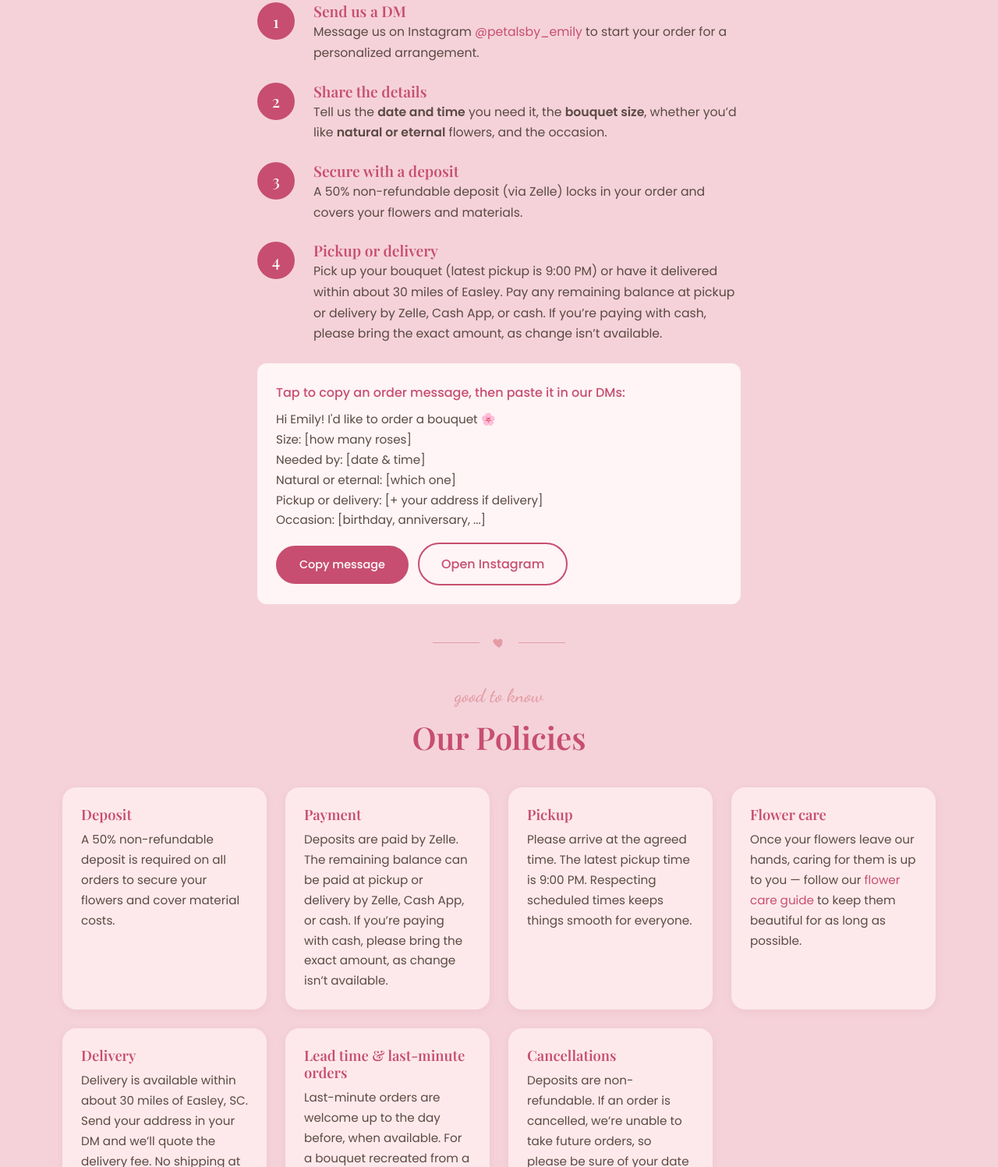
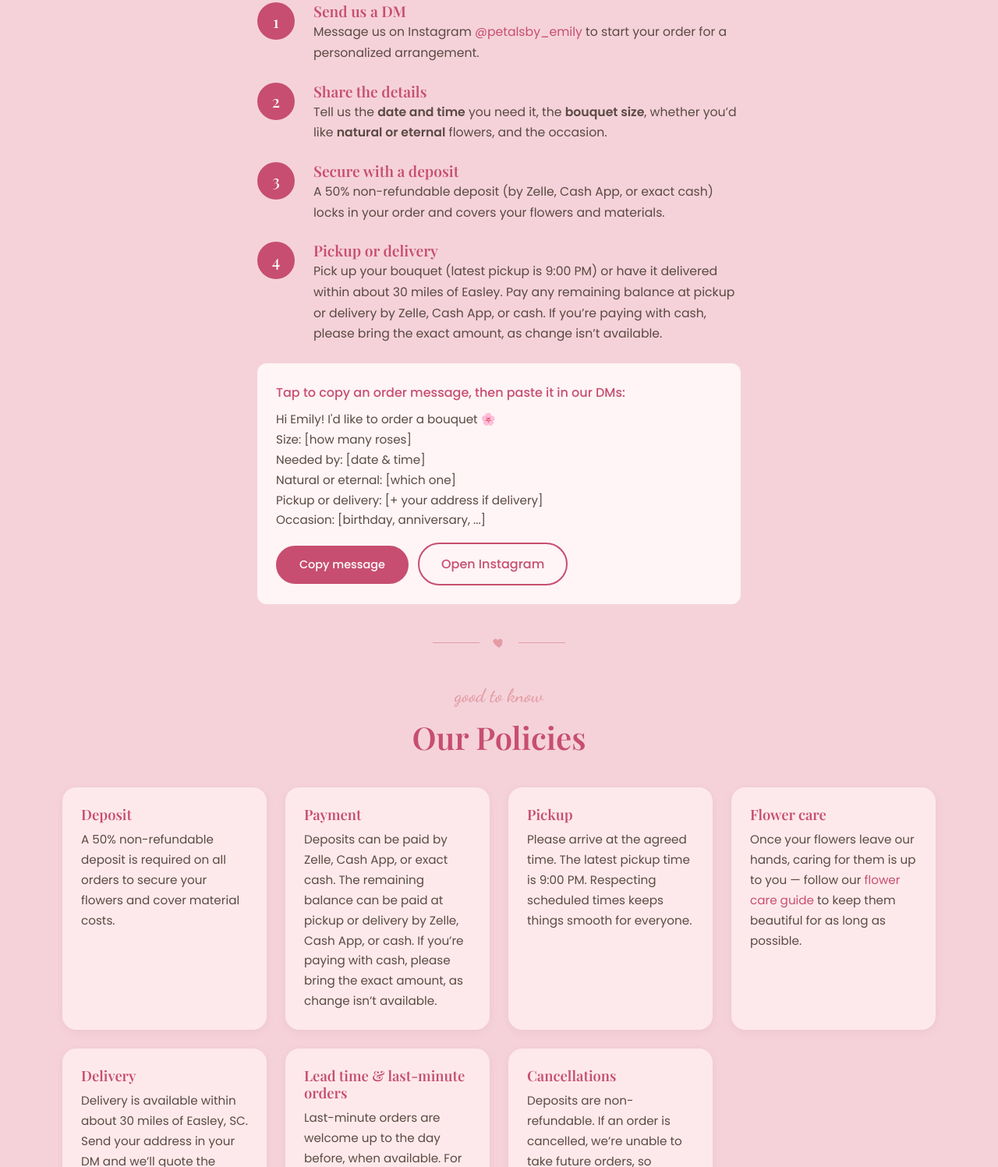
Before and after one commit to sebasnuta/petals-by-emily, a plain HTML site: page order.html in a window 1280 px wide. Shown: the part 342-1839 px from the top of the page at 78% size. Drawn offline with nearby package versions, Linux system fonts and the light colour scheme; a web font is replaced by a local one.

Commit message:
Add files via upload

```diff
--- a/order.html
+++ b/order.html
@@ -78,7 +78,7 @@
             <div class="step-num">3</div>
             <div class="step-body">
               <h3>Secure with a deposit</h3>
-              <p>A 50% non-refundable deposit (via Zelle) locks in your order and covers your flowers and materials.</p>
+              <p>A 50% non-refundable deposit (by Zelle, Cash App, or exact cash) locks in your order and covers your flowers and materials.</p>
             </div>
           </div>
           <div class="step">
@@ -117,7 +117,7 @@ Occasion: [birthday, anniversary, ...]</pre>
           </div>
           <div class="policy-card">
             <h3>Payment</h3>
-            <p>Deposits are paid by Zelle. The remaining balance can be paid at pickup or delivery by Zelle, Cash App, or cash. If you&rsquo;re paying with cash, please bring the exact amount, as change isn&rsquo;t available.</p>
+            <p>Deposits can be paid by Zelle, Cash App, or exact cash. The remaining balance can be paid at pickup or delivery by Zelle, Cash App, or cash. If you&rsquo;re paying with cash, please bring the exact amount, as change isn&rsquo;t available.</p>
           </div>
           <div class="policy-card">
             <h3>Pickup</h3>
```
Also changed, not shown: care.html (+2 -2 lines), pricing.html (+1 -1 lines).
